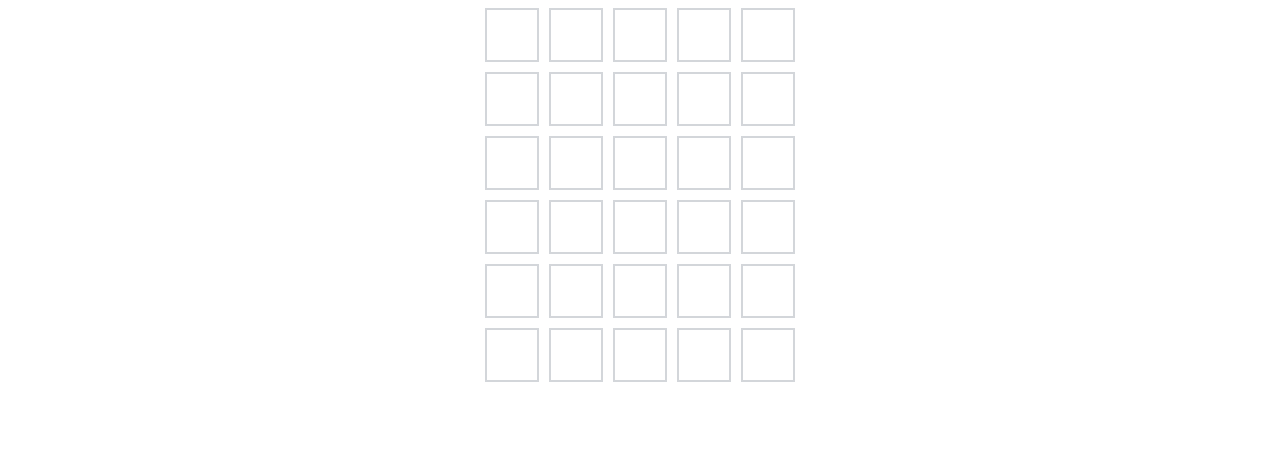
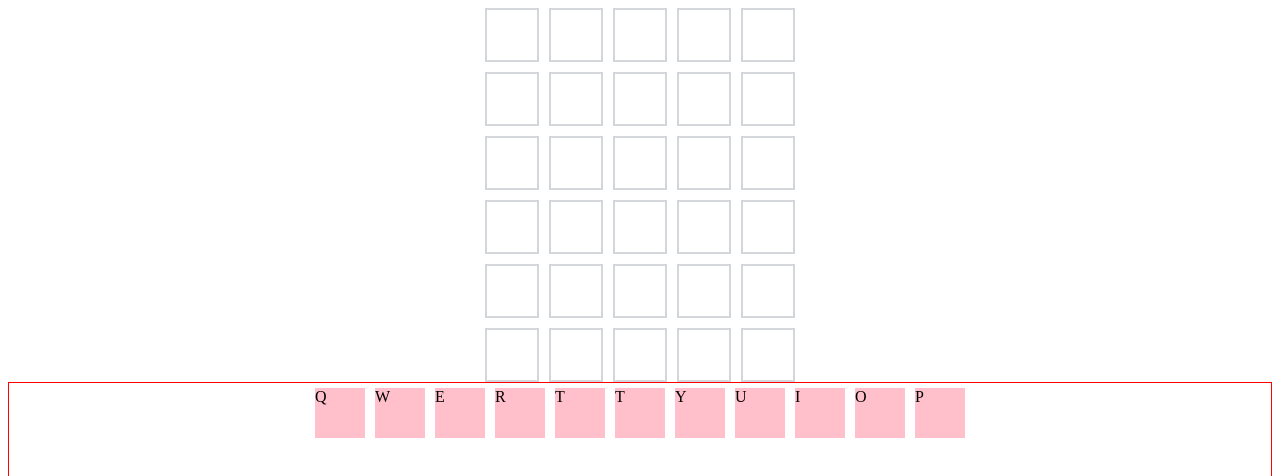
Before and after one commit to soheeparklee/sc_project_wordle_improved, a plain HTML site: page index.html in a window 1280 px wide. Shown: the part 66-542 px from the top of the page. Drawn offline with Linux system fonts and the light colour scheme.

Commit message:
feat: footer_keyboard_column_0

```diff
--- /dev/null
+++ b/footer.css
@@ -0,0 +1,13 @@
+.keyboard{
+    height: 500px;
+            border: 1px solid red;
+            display: flex;
+            justify-content: center;
+            align-items: top;
+}
+.alphabet{
+    background-color: pink;
+            width: 50px;
+            height: 50px;
+            margin: 5px;
+}
--- a/index.html
+++ b/index.html
@@ -6,7 +6,7 @@
     <title>Wordle Improved</title>
     <link rel="stylesheet" href="header.css">
     <link rel="stylesheet" href="main.css">
-</head>
+    <link rel="stylesheet" href="footer.css">
 <body>
     <header>
     <div class="header_div">
@@ -78,6 +78,20 @@
 
     </main>
 
-    <footer></footer>
+    <footer>
+        <div class="keyboard column_0">
+            <div class="alphabet">Q</div>
+            <div class="alphabet">W</div>
+            <div class="alphabet">E</div>
+            <div class="alphabet">R</div>
+            <div class="alphabet">T</div>
+            <div class="alphabet">T</div>
+            <div class="alphabet">Y</div>
+            <div class="alphabet">U</div>
+            <div class="alphabet">I</div>
+            <div class="alphabet">O</div>
+            <div class="alphabet">P</div>
+        </div>
+    </footer>
 </body>
 </html>
```
